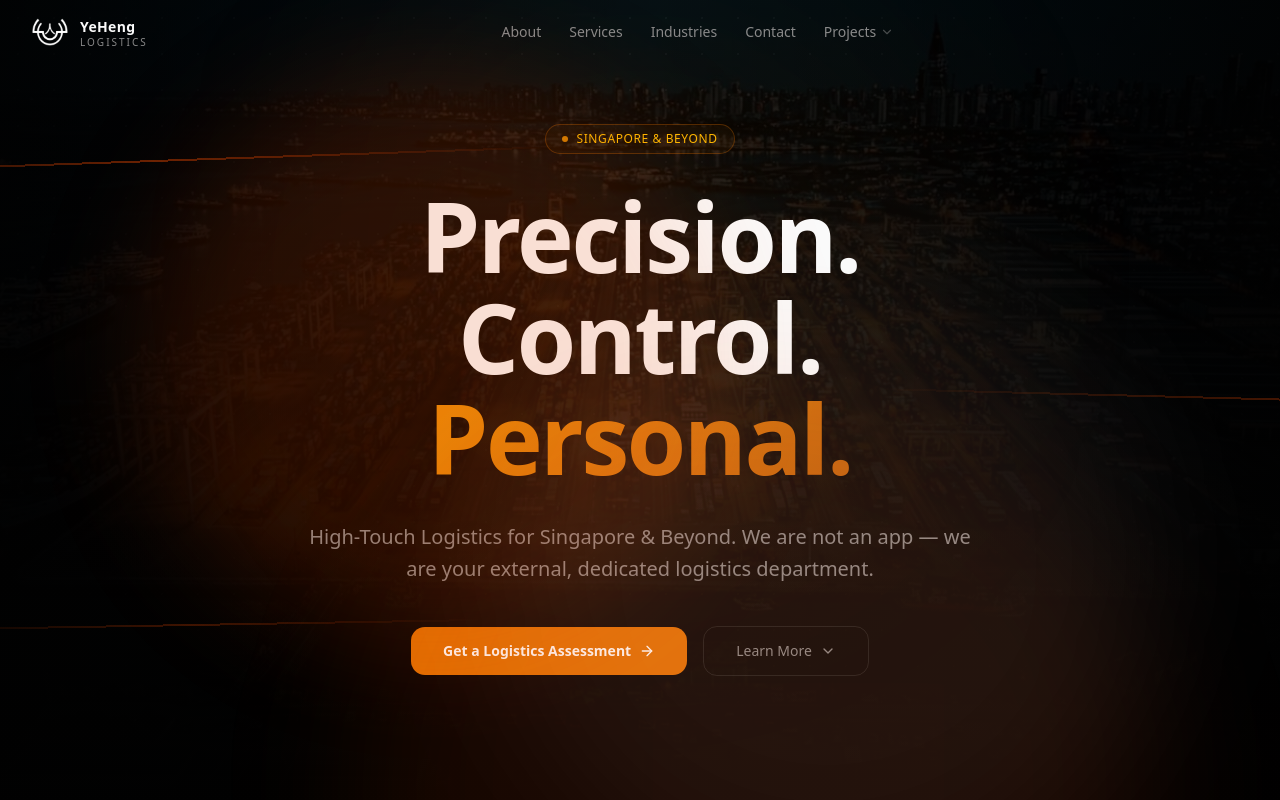
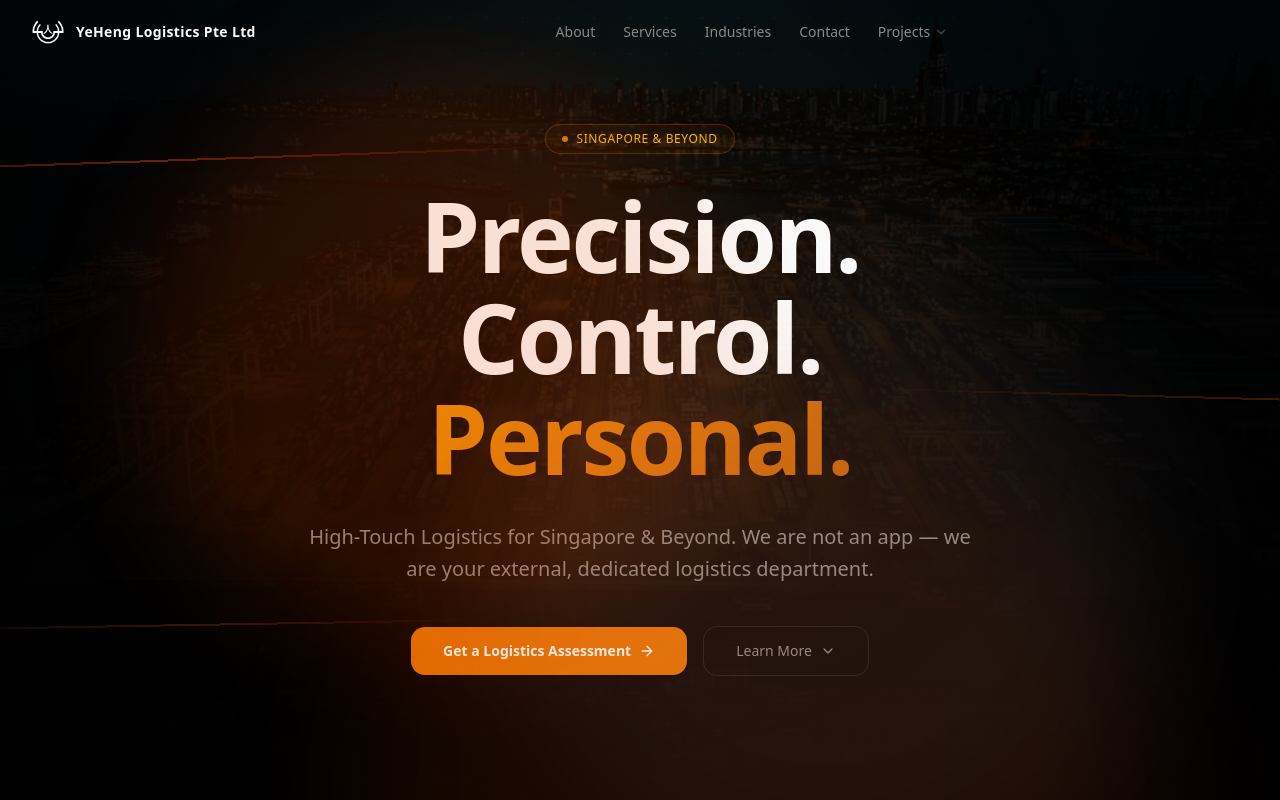
Before and after one commit to Eugeneglen/YeHeng-Logistic, a Next.js app: page / in a window 1280 px wide. Shown: the top 800 px of the page. Built offline with nearby package versions, Linux system fonts and the light colour scheme.

Commit message:
8714f11d-dcaf-4df6-8fd9-e97005ed560a

```diff
--- a/src/app/page.tsx
+++ b/src/app/page.tsx
@@ -153,16 +153,11 @@ function Navbar({
           <img
             src="/logo.png"
             alt="YeHeng Logistics"
-              className="w-9 h-9 object-contain transition-transform duration-300 group-hover:scale-105 brightness-0 invert"
+            className="w-8 h-8 object-contain transition-transform duration-300 group-hover:scale-105 brightness-0 invert"
           />
-            <div className="flex flex-col leading-none">
           <span className="text-sm font-semibold tracking-wide text-foreground">
-                YeHeng
+            YeHeng Logistics Pte Ltd
           </span>
-              <span className="text-[10px] tracking-[0.2em] uppercase text-muted-foreground">
-                Logistics
-              </span>
-            </div>
         </a>
 
         {/* Desktop links — flush right */}
```
Lines whose indentation alone changed are shown as unchanged.
